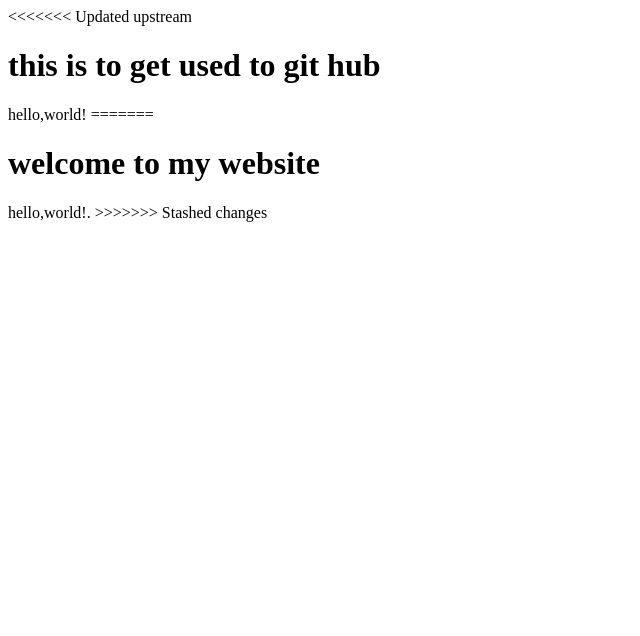
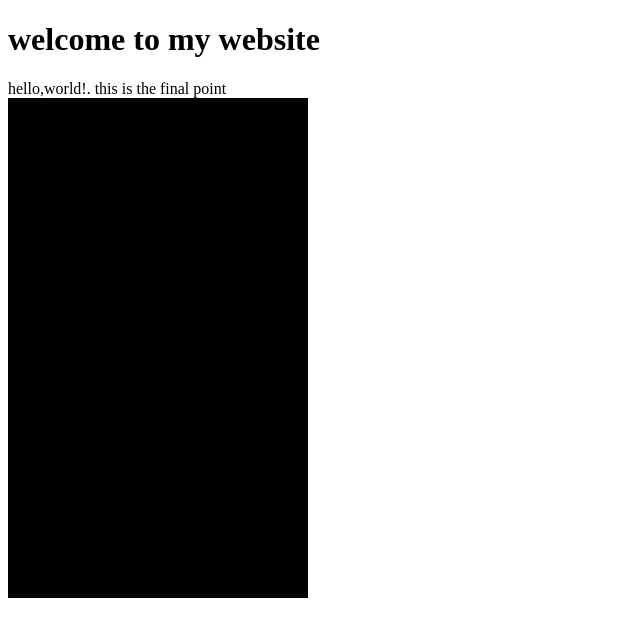
Before and after one commit to dioskit/webpage.github.io, a plain HTML site: page hello.html in a window 1280 px wide. Shown: the whole page, without its empty margins (0-640 px from the left). Drawn offline with Linux system fonts and the light colour scheme.

Commit message:
Update hello.html

```diff
--- a/hello.html
+++ b/hello.html
@@ -4,12 +4,9 @@
         <title>hello</title>
     </head>
     <body>
-<<<<<<< Updated upstream
-        <h1>this is to get used to git hub</h1>
-        hello,world!
-=======
         <h1>welcome to my website</h1>
         hello,world!.
->>>>>>> Stashed changes
+        this is the final point
+        <div style="display: flex; height: 500px; width: 300px; background-color: black;"></div>
     </body>
 </html>
```
